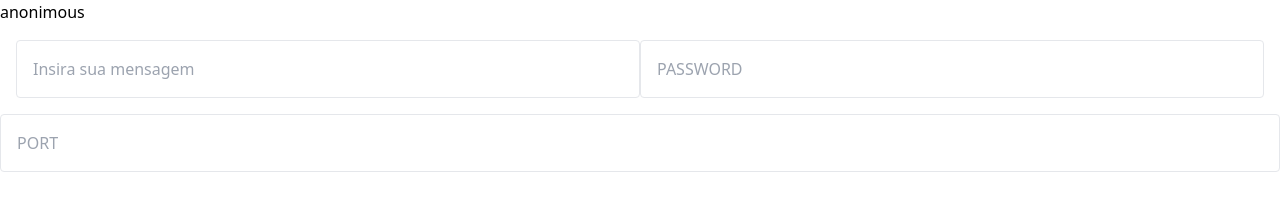
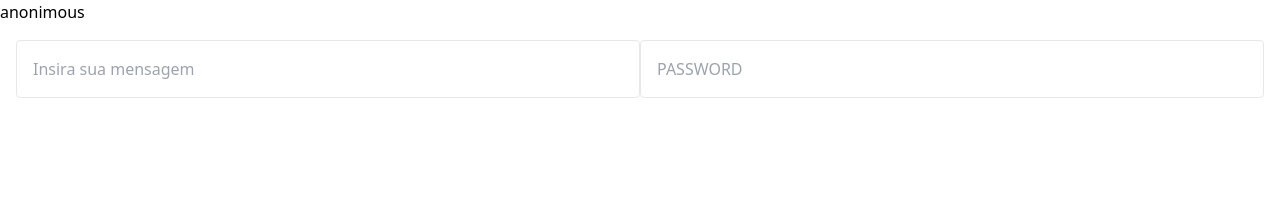
Before and after one commit to luque667788/chatapp-frontend, a Vue app: page /login in a window 1280 px wide. Shown: the top 222 px of the page. Built offline with nearby package versions, Linux system fonts and the light colour scheme.

Commit message:
added somethings

```diff
--- a/src/stores/user.js
+++ b/src/stores/user.js
@@ -8,7 +8,6 @@ export const useUserStore = defineStore("user", {
     return {
       username: "anonimous",
       password: "anonimous",
-      port: "3030",
 
     };
   },
--- a/src/views/ChatView.vue
+++ b/src/views/ChatView.vue
@@ -95,7 +95,6 @@ export default {
       username: "not defined",
       password: "not defined",
       NewMessage: "",
-      port: "3qfadf",
     };
   },
   beforeRouteEnter() {
@@ -205,7 +204,7 @@ export default {
     console.log("Starting connection to WebSocket Server");
     const host = window.location.host.slice(0, -5); //'abcde'
 
-    this.connection = new WebSocket("ws://" + host + ":" + this.port + "/ws");
+    this.connection = new WebSocket("ws://" + host + ":8081" + "/ws");
     this.connection.onmessage = (event) => {
       this.receiveMessage(event);
     };
@@ -225,7 +224,6 @@ export default {
   created() {
     this.username = this.userStore.username;
     this.password = this.userStore.password;
-    this.port = this.userStore.port;
     document.title = this.username;
   },
 };
--- a/src/views/LoginView.vue
+++ b/src/views/LoginView.vue
@@ -17,13 +17,6 @@
         v-on:keyup.enter="updatePassword"
       />
     </div>
-    <input
-      type="text"
-      class="w-full justify-start border rounded px-4 py-4"
-      placeholder="PORT"
-      v-model="this.port"
-      v-on:keyup.enter="updatePort"
-    />
   </div>
 </template>
 
@@ -36,7 +29,6 @@ export default {
     return {
       username: "",
       password: "",
-      port: "",
     };
   },
   computed: {
@@ -51,10 +43,6 @@ export default {
       this.username = "";
       this.$router.push("/");
     },
-    updatePort: function () {
-      this.userStore.port = this.port;
-      this.port = "";
-    },
     updatePassword: function () {
       this.userStore.password = this.password;
       this.password = "";
```
